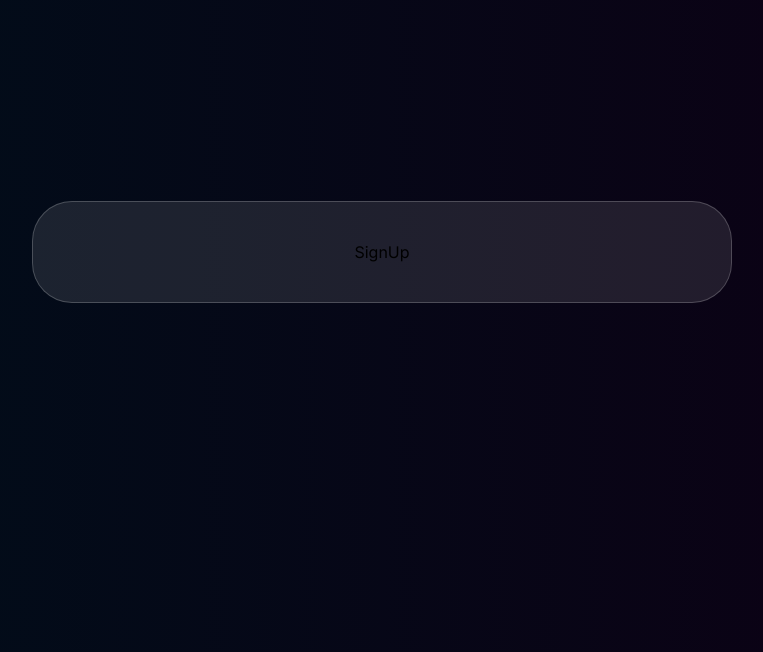
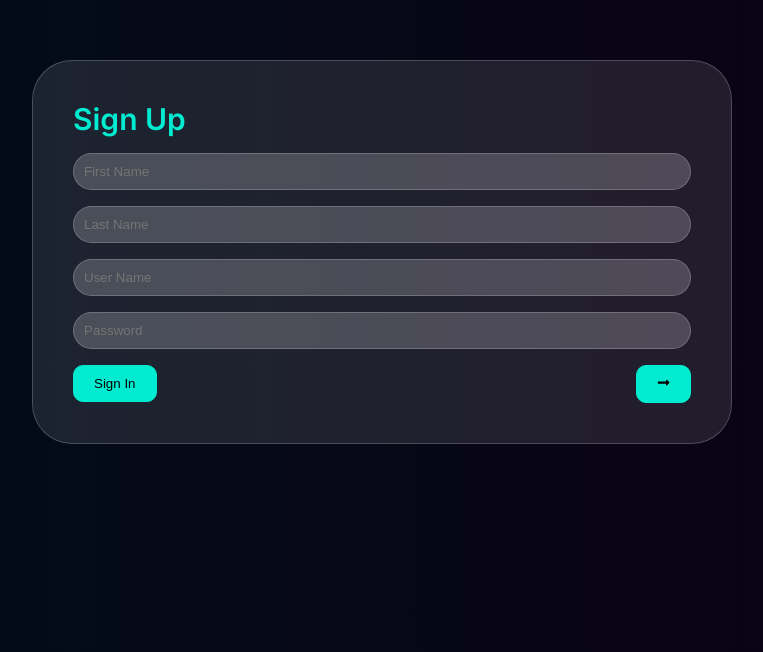
Before and after one commit to marzie-jalali/nak-challenge-1, a React (Vite) app: page /sign-up in a window 1280 px wide. Shown: the part 148-800 px from the top of the page, without its empty margins (258-1021 px from the left). Built offline with nearby package versions, Linux system fonts and the light colour scheme.

Commit message:
feat: added regiser form

```diff
--- /dev/null
+++ b/src/component/ProtectedRoute.tsx
@@ -0,0 +1,12 @@
+import { Navigate } from "react-router-dom";
+import useAuthStore from "../store/useAuthStore";
+
+const ProtectedRoute = ({ children }: { children: React.ReactNode }) => {
+  const token = useAuthStore((state) => state.token);
+  if (!token) {
+    return <Navigate to="/sign-in" />;
+  }
+  return children;
+};
+
+export default ProtectedRoute;
--- a/src/hooks/useLogin.tsx
+++ b/src/hooks/useLogin.tsx
@@ -22,14 +22,14 @@ interface LoginResponse {
 }
 
 const useLogin = () => {
-  const { setToken, setUserName } = useAuthStore();
+  const { setAuth } = useAuthStore();
 
   return useMutation<AxiosResponse<LoginResponse>, Error, LoginData>({
     mutationFn: signIn,
     onSuccess: (response: AxiosResponse<LoginResponse>) => {
       const token = response.data.access_token;
-      setToken(token);
-      setUserName(response.data.user.userName);
+      const userName = response.data.user.userName;
+      setAuth(token, userName);
     },
     onError: (error: Error) => {
       console.error("Login failed:", error);
--- a/src/hooks/useLogout.ts
+++ b/src/hooks/useLogout.ts
@@ -3,11 +3,10 @@ import useAuthStore from "../store/useAuthStore";
 
 const useLogout = () => {
   const navigate = useNavigate();
-  const { setToken, setUserName } = useAuthStore();
+  const { setAuth } = useAuthStore();
 
   const logout = () => {
-    setToken(null);
-    setUserName(null);
+    setAuth(null, null);
     navigate("/sign-in");
   };
 
--- /dev/null
+++ b/src/hooks/useSignUp.tsx
@@ -0,0 +1,20 @@
+import { toast } from "react-toastify";
+import { signup } from "../api/auth";
+import { useMutation } from "@tanstack/react-query";
+import { useNavigate } from "react-router-dom";
+
+const useSignUp = () => {
+  const navigate = useNavigate();
+  return useMutation({
+    mutationFn: signup,
+    onSuccess: () => {
+      toast.success("Sign up successful");
+      navigate("/sign-in");
+    },
+    onError: () => {
+      toast.error("Sign up failed");
+    },
+  });
+};
+
+export default useSignUp;
--- a/src/i18n/index.ts
+++ b/src/i18n/index.ts
@@ -7,6 +7,7 @@ i18n.use(initReactI18next).init({
       translation: {
         headings: {
           sign_in: "Sign In",
+          sign_up: "Sign Up",
         },
         labels: {
           sign_up_button: "Sign Up",
@@ -16,6 +17,12 @@ i18n.use(initReactI18next).init({
           sign_in_button_loading: "Signing In...",
           sign_in_button_success: "Signed In",
           sign_in_button_error: "Sign In Failed",
+          first_name: "First Name",
+          last_name: "Last Name",
+          user_name: "User Name",
+          sign_up_button_loading: "Signing Up...",
+          sign_up_button_success: "Signed Up",
+          sign_up_button_error: "Sign Up Failed",
         },
       },
     },
--- a/src/main.tsx
+++ b/src/main.tsx
@@ -1,5 +1,6 @@
 import { StrictMode } from "react";
 import { createRoot } from "react-dom/client";
+import { ToastContainer } from "react-toastify";
 import "./index.css";
 import App from "./App.tsx";
 import "./i18n/index.ts";
@@ -11,6 +12,7 @@ createRoot(document.getElementById("root")!).render(
   <StrictMode>
     <QueryClientProvider client={queryClient}>
       <App />
+      <ToastContainer position="top-right" />
     </QueryClientProvider>
   </StrictMode>
 );
--- a/src/pages/SignIn.tsx
+++ b/src/pages/SignIn.tsx
@@ -5,7 +5,6 @@ import { useNavigate } from "react-router-dom";
 import { useState } from "react";
 import CustomInput from "../component/shared/CustomInput";
 import CustomButton from "../component/shared/CustomButton";
-import { FaLongArrowAltRight } from "react-icons/fa";
 import useLogin from "../hooks/useLogin";
 
 interface SingInForm {
--- a/src/pages/SignUp.tsx
+++ b/src/pages/SignUp.tsx
@@ -1,7 +1,94 @@
-import React from "react";
+import { useForm } from "react-hook-form";
+import { useTranslation } from "react-i18next";
+import { useNavigate } from "react-router-dom";
+import styled from "@emotion/styled";
+import CustomInput from "../component/shared/CustomInput";
+import CustomButton from "../component/shared/CustomButton";
+import { FaLongArrowAltRight } from "react-icons/fa";
+import useSignUp from "../hooks/useSignUp";
 
+interface SingUpForm {
+  firstName: string;
+  lastName: string;
+  userName: string;
+  password: string;
+}
 const SignUp = () => {
-  return <div>SignUp</div>;
+  const navigate = useNavigate();
+  const { t } = useTranslation();
+  const signUpMutation = useSignUp();
+  const { register, handleSubmit } = useForm<SingUpForm>({ mode: "onChange" });
+
+  const onSubmit = (data: SingUpForm) => {
+    signUpMutation.mutate(data, {
+      onSuccess: () => {
+        navigate("/sign-in");
+      },
+      onError: (error: Error) => {
+        console.error("Sign up failed:", error);
+      },
+    });
+  };
+
+  return (
+    <div>
+      <Form onSubmit={handleSubmit(onSubmit)}>
+        <Heading>{t("headings.sign_up")}</Heading>
+        <CustomInput
+          placeholder={t("labels.first_name")}
+          {...register("firstName")}
+          type="text"
+        />
+        <CustomInput
+          placeholder={t("labels.last_name")}
+          {...register("lastName")}
+          type="text"
+        />
+        <CustomInput
+          placeholder={t("labels.user_name")}
+          {...register("userName")}
+          type="text"
+        />
+        <CustomInput
+          placeholder={t("labels.password")}
+          {...register("password")}
+          type="password"
+        />
+        <ButtonContainer>
+          <CustomButton
+            color="#000000"
+            type="button"
+            onClick={() => navigate("/sign-in")}
+          >
+            {t("labels.sign_in_button")}
+          </CustomButton>
+          <CustomButton color="#000000" type="submit">
+            <FaLongArrowAltRight />
+          </CustomButton>
+        </ButtonContainer>
+      </Form>
+    </div>
+  );
 };
 
 export default SignUp;
+
+const Form = styled.form`
+  display: flex;
+  flex-direction: column;
+  gap: 16px;
+`;
+
+const Heading = styled.p`
+  font-size: 30px;
+  font-weight: 600;
+  display: flex;
+  justify-content: flex-start;
+  align-items: center;
+  color: #00ebcf;
+`;
+const ButtonContainer = styled.div`
+  display: flex;
+  justify-content: space-between;
+  align-items: center;
+`;
--- a/src/routes/AppRoutes.tsx
+++ b/src/routes/AppRoutes.tsx
@@ -3,15 +3,26 @@ import Home from "../pages/Home";
 import SignIn from "../pages/SignIn";
 import AuthLayout from "../layout/AuthLayout";
 import SignUp from "../pages/SignUp";
+import useAuthStore from "../store/useAuthStore";
+import ProtectedRoute from "../component/ProtectedRoute";
 
 const AppRoutes = () => {
+  const { token } = useAuthStore();
   return (
     <BrowserRouter>
       <Routes>
         <Route element={<AuthLayout />}>
-          <Route path="/" element={<Home />} />
-          <Route path="/sign-in" element={<SignIn />} />
+          <Route path="/" element={token ? <Home /> : <SignIn />} />
+          <Route
+            path="/sign-in"
+            element={
+              <ProtectedRoute>
+                <SignIn />
+              </ProtectedRoute>
+            }
+          />
           <Route path="/sign-up" element={<SignUp />} />
+          <Route path="*" element={<SignIn />} />
         </Route>
       </Routes>
     </BrowserRouter>
--- a/src/store/useAuthStore.ts
+++ b/src/store/useAuthStore.ts
@@ -1,31 +1,25 @@
 import { create } from "zustand";
+import { persist } from "zustand/middleware";
 
 interface AuthState {
   token: string | null;
-  setToken: (token: string | null) => void;
   userName: string | null;
-  setUserName: (userName: string | null) => void;
+  setAuth: (token: string | null, userName: string | null) => void;
+  logout: () => void;
 }
 
-const useAuthStore = create<AuthState>((set) => ({
-  token: localStorage.getItem("token"),
-  userName: localStorage.getItem("userName"),
-  setToken: (token) => {
-    if (token) {
-      localStorage.setItem("token", token);
-    } else {
-      localStorage.removeItem("token");
+const useAuthStore = create<AuthState>()(
+  persist(
+    (set) => ({
+      token: null,
+      userName: null,
+      setAuth: (token, userName) => set({ token, userName }),
+      logout: () => set({ token: null, userName: null }),
+    }),
+    {
+      name: "auth-storage",
     }
-    set({ token });
-  },
-  setUserName: (userName) => {
-    if (userName) {
-      localStorage.setItem("userName", userName);
-    } else {
-      localStorage.removeItem("userName");
-    }
-    set({ userName });
-  },
-}));
+  )
+);
 
 export default useAuthStore;
```
